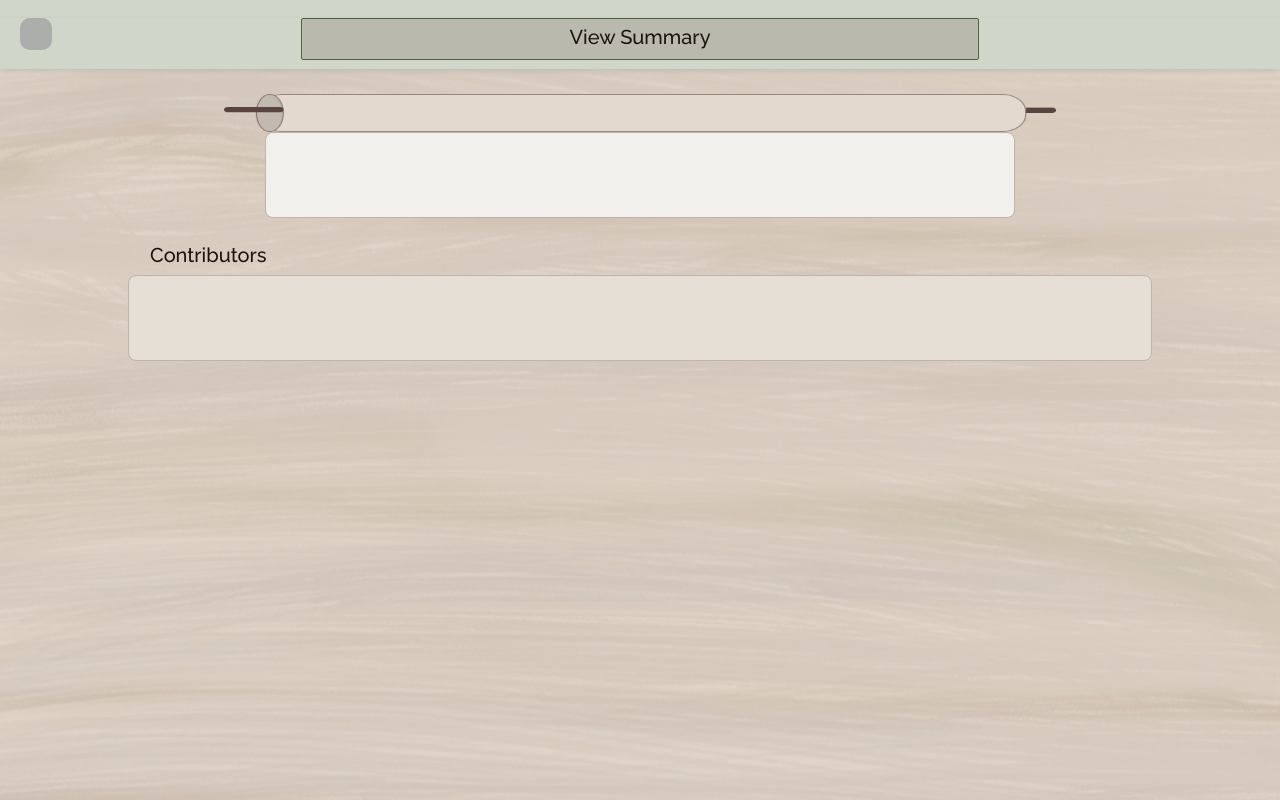
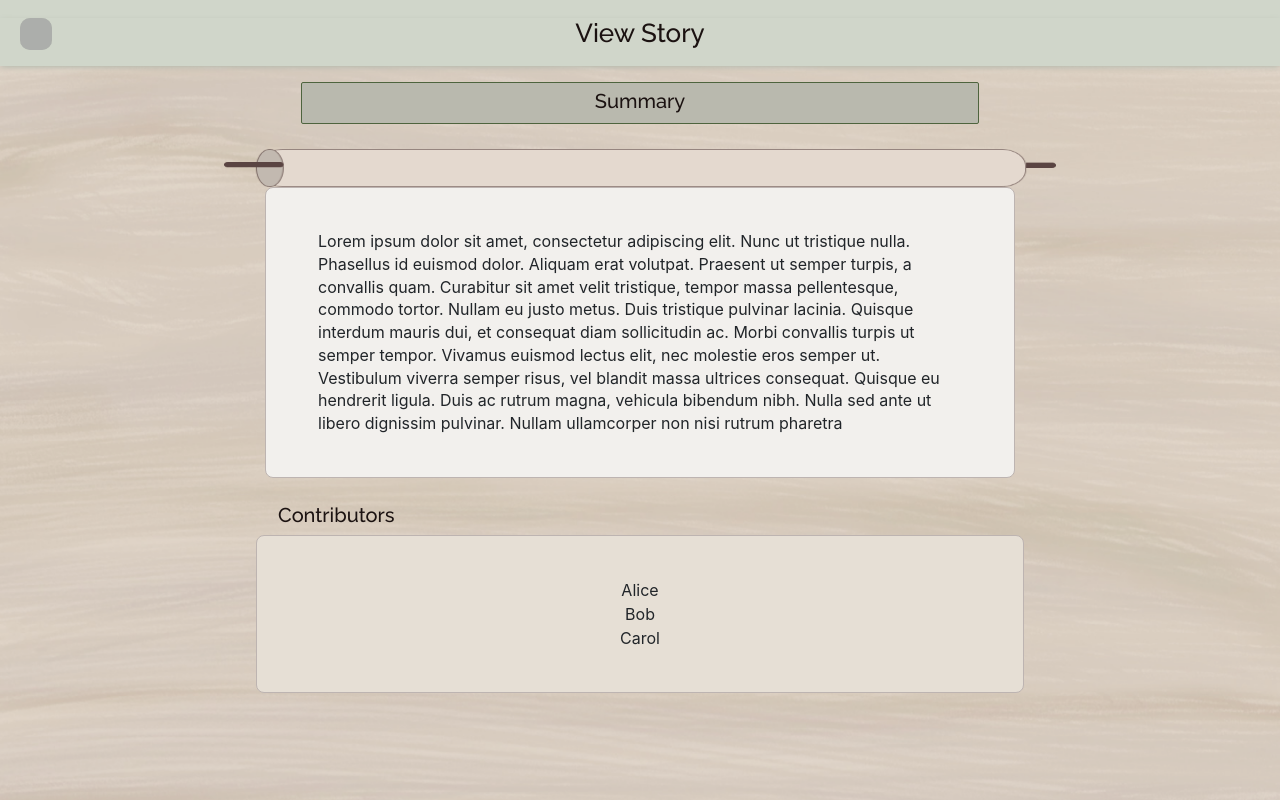
Before and after one commit to NicholasJJ/cs160finalfrontend, a Django app: page /coloring/view_book in a window 1280 px wide. Run offline with Django 3.2, Linux system fonts and the light colour scheme; some libraries are stand-ins or nearby versions; grey boxes are pictures that could not be loaded.

Commit message:
finished view_book

```diff
--- a/coloring/templates/coloring/view_book.html
+++ b/coloring/templates/coloring/view_book.html
@@ -79,6 +79,10 @@
 				padding-bottom: 2px;
 				width: 678px;
 				text-align: center;
+			}
+
+      button:hover {
+				background-color: #D4D4CF;
 			}
 
 			.label-bar {
@@ -163,7 +167,7 @@
       }
 
       #contributors {
-        width: 80%;
+        width: 60%;
         height: auto;
         background-color: #e6dfd5;
         border: 1px solid #bdb4b1;
@@ -175,6 +179,7 @@
         padding-right: 52px;
         padding-bottom: 42px;
         text-align: left;
+        overflow-y: auto;
       }
 
       .modal {
@@ -228,6 +233,10 @@
         margin-bottom: -20px;
       }
 
+      p {
+        margin: 0 0 0 0;
+      }
+
     </style>
   </head>
 
@@ -235,18 +244,31 @@
 		<div id="top-bar">
 			<!-- Back icon source: Google Material Icons - https://fonts.google.com/icons?selected=Material%20Icons%20Outlined%3Aarrow_back%3A -->
 			<input type="image" id="back" src="/static/images/arrow_back_black_48dp.svg"></input>
+      <div class="label-bar">
+        <div id="button-bar">
+          <h1>View Story</h1>
+        </div>
+		  </div>
 		</div>
-		<div class="label-bar">
-		 <div id="button-bar"><button id="summary"><h2>View Summary</h2></button></div>
-		</div>
+
+    <div class = "row align-items-center justify-content-center" style = "padding-top: 2vh">
+      <button id="summary">
+        <h2>Summary</h2>
+      </button>
+    </div>
+
     <div id="scroll-top">
       <img src="/static/images/scroll-top.png" width="832px" height="38px">
       <div id="story" class="ql-editor" data-gramm="false" contenteditable="false" spellcheck="false"></div>
+    </div>
+    <div id="header" style = "padding-left: 10vw">
+      <h2>Contributors</h2>
+    </div>
+    <div id="footer">
+      <div id="contributors" style = "text-align: center">
+
       </div>
-      <div id="header"><h2>Contributors</h2></div>
-      <div id="footer">
-      <div id="contributors"></div>
-      </div>
+    </div>
 
       <div class="modal" id="confirmation">
         <div class="modal-content">
@@ -264,7 +286,9 @@
   </body>
 
   <script>
-  var experiment = false;
+  // experiment boolean - set to true if conducting the experiments
+  var experiment = true;
+
   writtenStory = ""
   writtenSummary = ""
   writtenWriters = ""
@@ -277,10 +301,21 @@
       writtenStory = sessionStorage.getItem("viewStory");
       writtenSummary = sessionStorage.getItem("viewSummary");
       writtenWriters = sessionStorage.getItem("viewWriters");
-      console.log(writtenWriters);
     }
     document.getElementById("story").innerHTML = writtenStory;
     document.getElementById("summary-box").innerHTML = writtenSummary;
+    formatContributors(writtenWriters);
+  }
+
+  function formatContributors(writtenWritters) {
+    writersList = writtenWritters.split(".");
+    console.log(writersList);
+    for (var i = 0; i < writersList.length; i++) {
+      var p = document.createElement("p");
+      p.innerHTML = writersList[i];
+      console.log(p);
+      document.getElementById("contributors").appendChild(p);
+    }
   }
 
   var modal = document.getElementById("confirmation");
```
